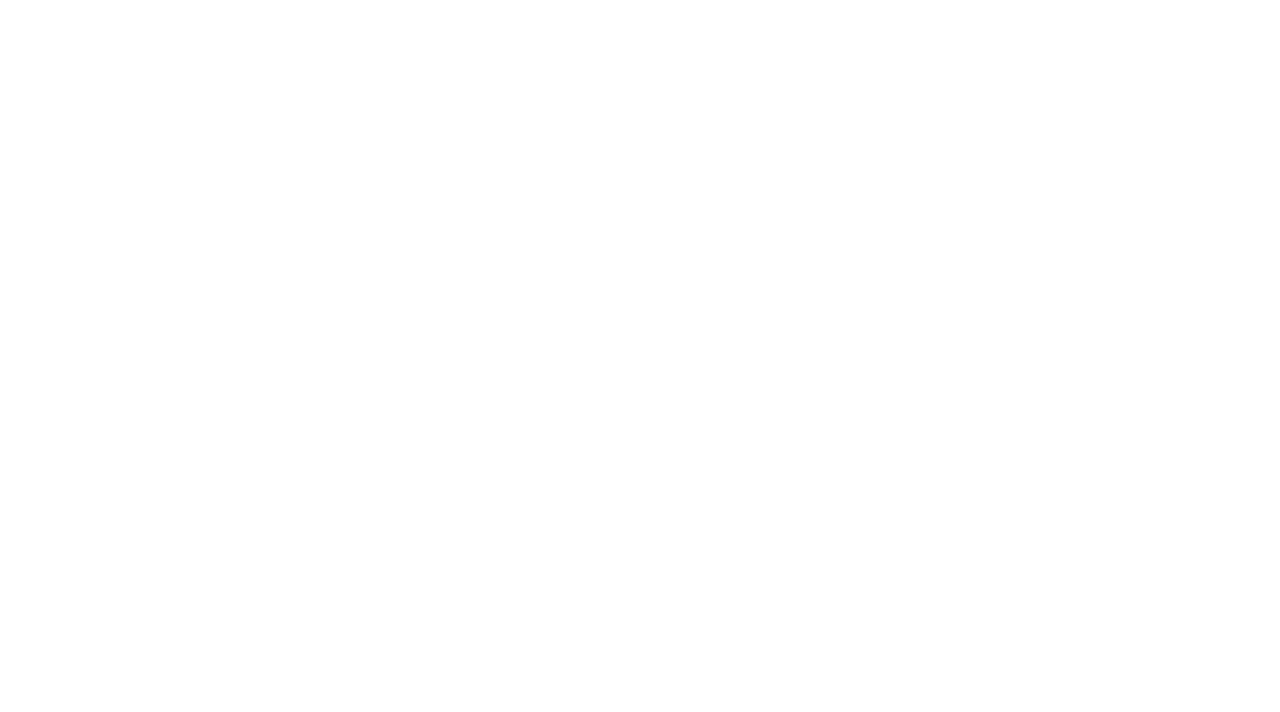
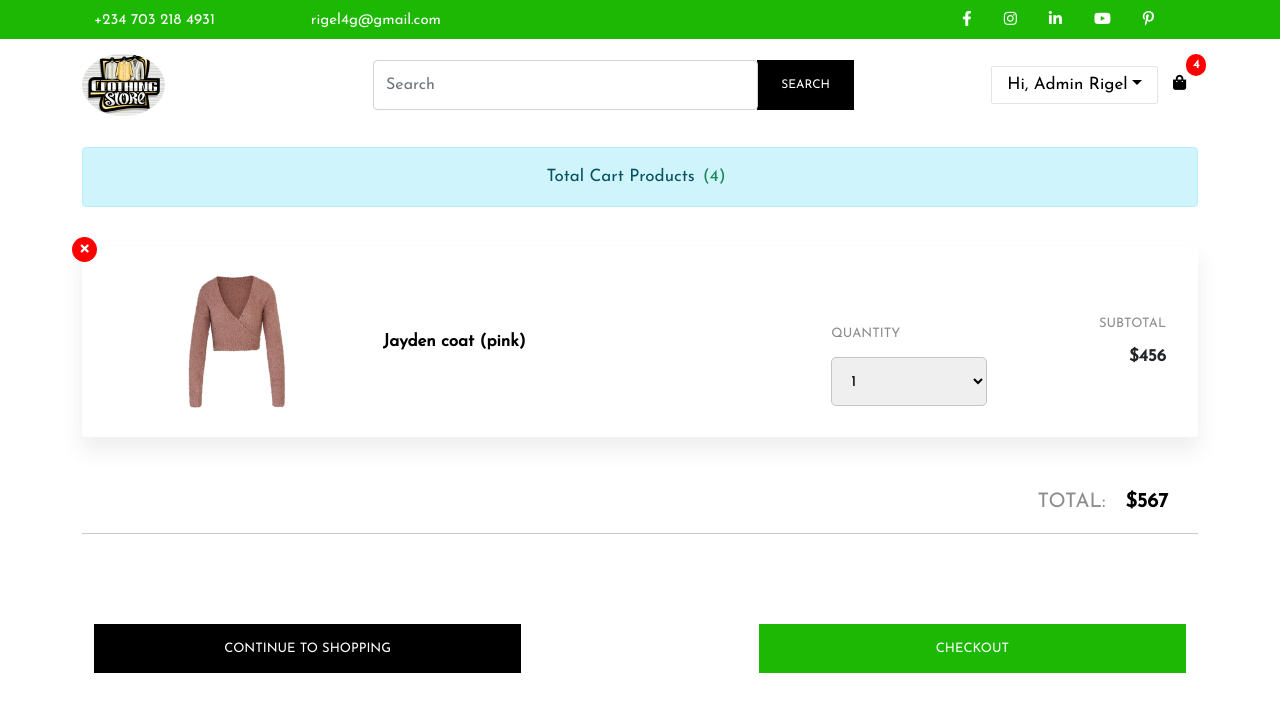
Before and after one commit to d-rigel/shopping_store, a React (Create React App) app: page /cart/1 in a window 1280 px wide. Shown: the top 712 px of the page. Built offline with nearby package versions, Linux system fonts and the light colour scheme.

Commit message:
cart screen done!

```diff
--- a/src/App.js
+++ b/src/App.js
@@ -6,6 +6,7 @@
 import { Login } from "./screens/Login";
 import { Register } from "./screens/Register";
 import { ProfileScreen } from "./screens/ProfileScreen";
+import { CartScreen } from "./screens/CartScreen";
 
 function App() {
   return (
@@ -16,6 +17,7 @@
         <Route path="/login" component={Login} />
         <Route path="/register" component={Register} />
         <Route path="/Profile" component={ProfileScreen} />
+        <Route path="/cart/:id?" component={CartScreen} />
       </Switch>
     </Router>
   );
--- /dev/null
+++ b/src/screens/CartScreen.js
@@ -0,0 +1,77 @@
+import React from "react";
+import { Header } from "../components/header/Header";
+import { Link } from "react-router-dom";
+
+export const CartScreen = () => {
+  window.scrollTo(0, 0);
+  return (
+    <>
+      <Header />
+      {/* Cart */}
+      <div className="container">
+        {/* <div className=" alert alert-info text-center mt-3">
+          Your cart is empty
+          <Link
+            className="btn btn-success mx-5 px-5 py-3"
+            to="/"
+            style={{
+              fontSize: "12px",
+            }}
+          >
+            SHOPPING NOW
+          </Link>
+        </div> */}
+        <div className=" alert alert-info text-center mt-3">
+          Total Cart Products
+          <Link className="text-success mx-2" to="/cart">
+            (4)
+          </Link>
+        </div>
+        {/* cartitem */}
+        <div className="row cart-iterm">
+          <div className="remove-button d-flex justify-content-center align-items-center">
+            <i className="fas fa-times"></i>
+          </div>
+          <div className="cart-image col-md-3">
+            <img src="/images/2.png" alt="jayden coat" />
+          </div>
+          <div className="cart-text col-md-5 d-flex align-items-center">
+            <Link to="#">
+              <h4>Jayden coat (pink)</h4>
+            </Link>
+          </div>
+          <div className="cart-qty col-md-2 col-sm-5 mt-md-5 mt-3 mt-md-0 d-flex flex-column justify-content-center">
+            <h6>QUANTITY</h6>
+            <select>
+              <option>1</option>
+              <option>2</option>
+              <option>3</option>
+            </select>
+          </div>
+          <div className="cart-price mt-3 mt-md-0 col-md-2 align-items-sm-end align-items-start  d-flex flex-column justify-content-center col-sm-7">
+            <h6>SUBTOTAL</h6>
+            <h4>$456</h4>
+          </div>
+        </div>
+        {/* End of cart items */}
+        <div className="total">
+          <span className="sub">total:</span>
+          <span className="total-price">$567</span>
+        </div>
+        <hr />
+        <div className="cart-buttons d-flex align-items-center row">
+          <Link to="/" className="col-md-6 ">
+            <button>Continue To Shopping</button>
+          </Link>
+          <div className="col-md-6 d-flex justify-content-md-end mt-3 mt-md-0">
+            <button>
+              <Link to="/shipping" className="text-white">
+                Checkout
+              </Link>
+            </button>
+          </div>
+        </div>
+      </div>
+    </>
+  );
+};
```
Also changed, not shown: src/components/profileComponents/Orders.js (+12 -0 lines).
